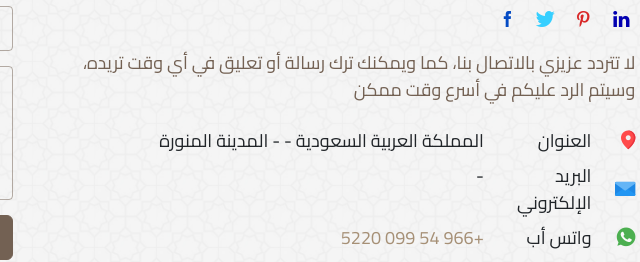
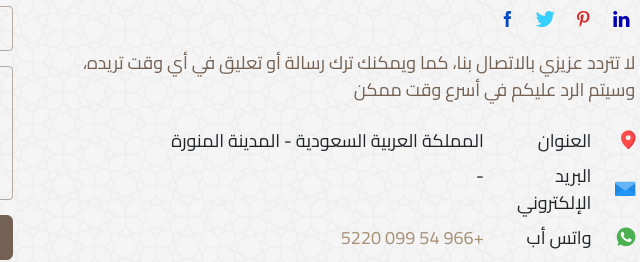
Before and after one commit to X7md/hdayat-frontEnd, a plain HTML site: page index.html in a window 1280 px wide. Shown: the part 3101-3363 px from the top of the page, 526-1166 px from the left. Drawn offline with Linux system fonts and the light colour scheme; files whose address does not match are found by name.

Commit message:
fix dash

```diff
--- a/index.html
+++ b/index.html
@@ -316,7 +316,7 @@
                           </div>
                         </div>
                         <div class="col-lg-9 col-7">
-                          <h4 class="text-dark font-sm-16">المملكة العربية السعودية - - المدينة المنورة</h4>
+                          <h4 class="text-dark font-sm-16">المملكة العربية السعودية - المدينة المنورة</h4>
                         </div>
                       </div>
                       <div class="row g-0 g-lg-2 mb-2">
```
